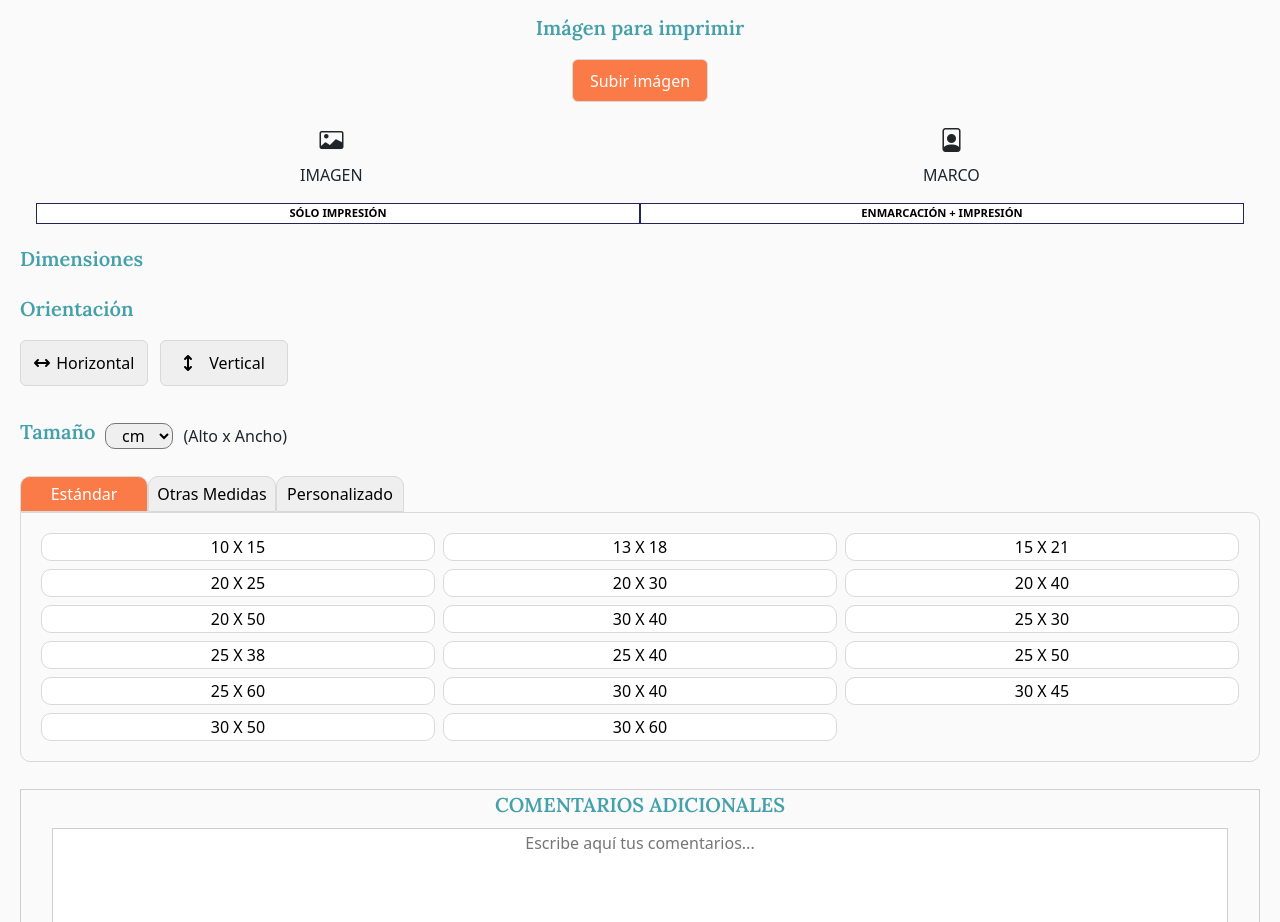
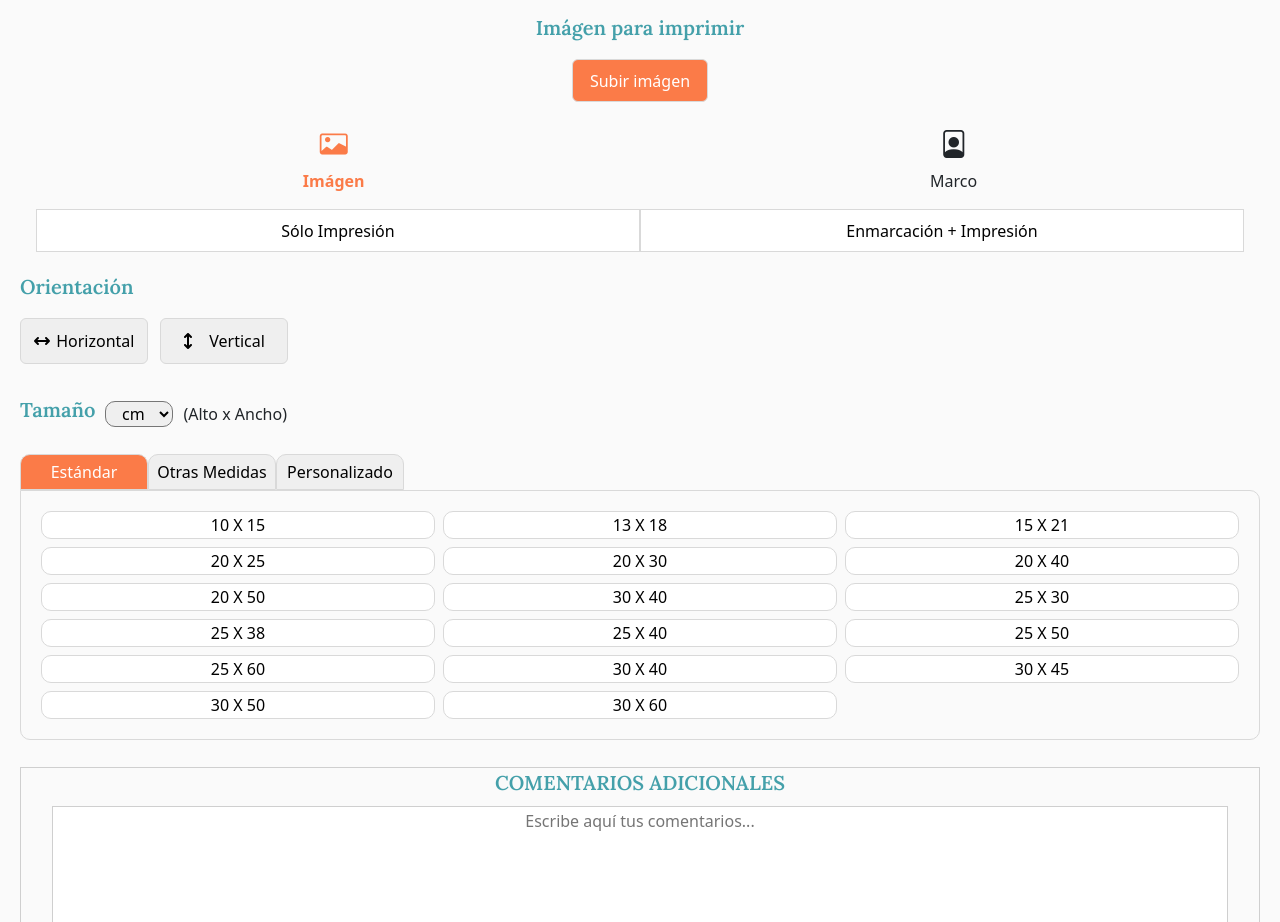
Before and after one commit to end1996/webForm, a React (Vite) app: page / in a window 1280 px wide. Shown: the part 1180-2102 px from the top of the page. Built offline with nearby package versions, Linux system fonts and the light colour scheme.

Commit message:
cambio de diseño de inputs de tamaño, rediseño de botones y tamaños

```diff
--- a/src/components/Screens/Formulario/BotonesEnmarcado.module.css
+++ b/src/components/Screens/Formulario/BotonesEnmarcado.module.css
@@ -10,13 +10,12 @@
 .botonEnmarcado {
     display: flex;
     width: 100%;
-    height: auto;
+    height: 43px;
     justify-content: center;
     border: 1px solid #212559;
     background-color: #ffff;
-    font-weight: bold;
-    font-size: 11.2px;
     align-items: center;
+    border: 1px solid #D9D9D9;
 }
 
 .botonEnmarcado.selected {
--- a/src/components/Screens/Formulario/BotonesEnmarcado.tsx
+++ b/src/components/Screens/Formulario/BotonesEnmarcado.tsx
@@ -14,13 +14,13 @@ function BotonesEnmarcado() {
                 className={`${styles.botonEnmarcado} ${selectedButton === 'soloImpresion' ? styles.selected : ''}`}
                 onClick={() => handleButtonClick('soloImpresion')}
             >
-                SÓLO IMPRESIÓN
+                Sólo Impresión
             </button>
             <button
                 className={`${styles.botonEnmarcado} ${selectedButton === 'enmarcacionImpresion' ? styles.selected : ''}`}
                 onClick={() => handleButtonClick('enmarcacionImpresion')}
             >
-                ENMARCACIÓN + IMPRESIÓN
+                Enmarcación + Impresión
             </button>
         </div>
     );
--- a/src/components/Screens/Formulario/Dimensiones.tsx
+++ b/src/components/Screens/Formulario/Dimensiones.tsx
@@ -13,7 +13,6 @@ function Dimensiones() {
   return (
     <>
       <div>
-        <p className={styles.textTitle}>Dimensiones</p>
         <p className={styles.textTitle}>Orientación</p>
       </div>
       <div className={styles.dimensionesContainer}>
--- a/src/components/Screens/Formulario/Iconos/Iconos.module.css
+++ b/src/components/Screens/Formulario/Iconos/Iconos.module.css
@@ -12,8 +12,9 @@
     cursor: pointer;
   }
 
-  .iconContainer__each.selected i {
+  .iconContainer__each.selected {
     color: #FB7B48; /* Color para el icono seleccionado */
+    font-weight: 600;
   }
 
   .iconText {
--- a/src/components/Screens/Formulario/Iconos/Iconos.tsx
+++ b/src/components/Screens/Formulario/Iconos/Iconos.tsx
@@ -2,7 +2,7 @@ import { useState } from 'react';
 import styles from './Iconos.module.css';
 
 function Iconos() {
-  const [selectedIcon, setSelectedIcon] = useState<string | null>(null);
+  const [selectedIcon, setSelectedIcon] = useState<string | null>('image');
 
   const handleIconClick = (iconName: string) => {
     setSelectedIcon(iconName);
@@ -14,15 +14,15 @@ function Iconos() {
         className={`${styles.iconContainer__each} ${selectedIcon === 'image' ? styles.selected : ''}`}
         onClick={() => handleIconClick('image')}
       >
-        <i className="bi bi-card-image fs-4"></i>
-        <label className={styles.iconText}>IMAGEN</label>
+        <i className="bi bi-card-image fs-3"></i>
+        <label className={styles.iconText}>Imágen</label>
       </div>
       <div
         className={`${styles.iconContainer__each} ${selectedIcon === 'person' ? styles.selected : ''}`}
         onClick={() => handleIconClick('person')}
       >
-        <i className="bi bi-file-person fs-4"></i>
-        <label className={styles.iconText}>MARCO</label>
+        <i className="bi bi-file-person fs-3"></i>
+        <label className={styles.iconText}>Marco</label>
       </div>
       {/* Oculto por requerimiento
       <div
--- a/src/components/Screens/Formulario/Tamanios.module.css
+++ b/src/components/Screens/Formulario/Tamanios.module.css
@@ -71,25 +71,34 @@
 }
 
 .customSizeContainer {
-    margin-top: 20px;
     display: flex;
-    flex-direction: row;
-    gap: 10px;
+    gap: 25px;
+    border-radius: 0 10px 10px 10px;
+    border: 1px solid #D9D9D9;
+    padding: 16px;
 }
 
 .customLabel {
     display: flex;
-    flex-direction: column;
+    align-items: center;
     font-size: 14px;
     color: #333;
+    justify-content: center;
 }
 
 .customInput {
     margin-top: 5px;
+    margin-left: 10px;
     padding: 8px;
     border: 1px solid #ccc;
     border-radius: 4px;
     font-size: 14px;
+}
+
+.customInputRow {
+    display: flex;
+    flex-direction: column;
+    margin-bottom: 10px;
 }
 
 .errorText {
--- a/src/components/Screens/Formulario/Tamanios.tsx
+++ b/src/components/Screens/Formulario/Tamanios.tsx
@@ -87,26 +87,34 @@ function Tamanios() {
             </div>
             {selectedButton === 'personalizado' ? (
                 <div className={styles.customSizeContainer}>
+                    <div className={styles.customInputRow}>
                         <label className={styles.customLabel}>
                             Ancho:
                             <input
-                            type="text"
+                                type="number"
+                                min={10}
+                                max={60}
                                 value={customWidth}
                                 onChange={handleWidthChange}
                                 className={styles.customInput}
                             />
+                        </label>
                         {widthError && <span className={styles.errorText}>{widthError}</span>}
-                    </label>
+                    </div>
+                    <div className={styles.customInputRow}>
                         <label className={styles.customLabel}>
                             Alto:
                             <input
-                            type="text"
+                                type="number"
+                                min={15}
+                                max={100}
                                 value={customHeight}
                                 onChange={handleHeightChange}
                                 className={styles.customInput}
                             />
+                        </label>
                         {heightError && <span className={styles.errorText}>{heightError}</span>}
-                    </label>
+                    </div>
                 </div>
             ) : (
                 <div className={styles.gridDimensiones}>
```
Lines whose indentation alone changed are shown as unchanged.
